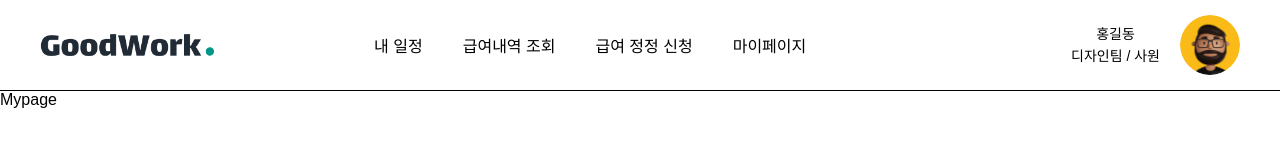
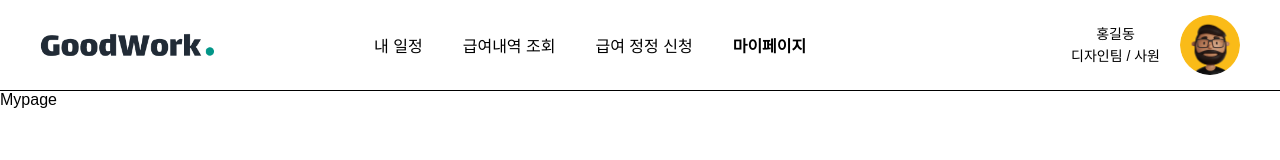
Before and after one commit to Dev-FE-2/toy-project2-team2, a React (Vite) app: page /mypage in a window 1280 px wide. Shown: the top 160 px of the page. Built offline with nearby package versions, Linux system fonts and the light colour scheme.

Commit message:
feat:active tab bolder처리 -#6

```diff
--- a/src/components/common/Header/Header.styled.ts
+++ b/src/components/common/Header/Header.styled.ts
@@ -1,5 +1,5 @@
 import styled from "styled-components";
-import { Link } from "react-router-dom";
+import { NavLink as RouterNavLink } from "react-router-dom";
 
 export const HeaderContainer = styled.header`
 	display: flex;
@@ -28,13 +28,17 @@ export const Nav = styled.nav`
 	text-align: left;
 `;
 
-export const NavLink = styled(Link)`
+export const NavLink = styled(RouterNavLink)`
 	text-decoration: none;
 	color: black;
 	font-weight: 500;
 
 	&:hover {
-		color: gray;
+		color: #029688;
+		font-weight: bolder;
+	}
+	&.active {
+		font-weight: bolder;
 	}
 `;
 
--- a/src/components/common/Header/index.tsx
+++ b/src/components/common/Header/index.tsx
@@ -14,6 +14,7 @@ import profileImage from "../../../assets/profile.png";
 import logoImage from "../../../assets/logo.png";
 
 const Header: React.FC = () => {
+	const user = { name: "홍길동", team: "디자인팀", position: "사원" };
 	return (
 		<HeaderContainer>
 			<LeftContainer>
@@ -31,8 +32,8 @@ const Header: React.FC = () => {
 
 			<ProfileContainer>
 				<ProfileInfo>
-					<div>홍길동</div>
-					<div>디자인팀 / 사원</div>
+					<div>{user.name}</div>
+					<div>{`${user.team} / ${user.position}`}</div>
 				</ProfileInfo>
 
 				<ProfileImageContainer>
```
